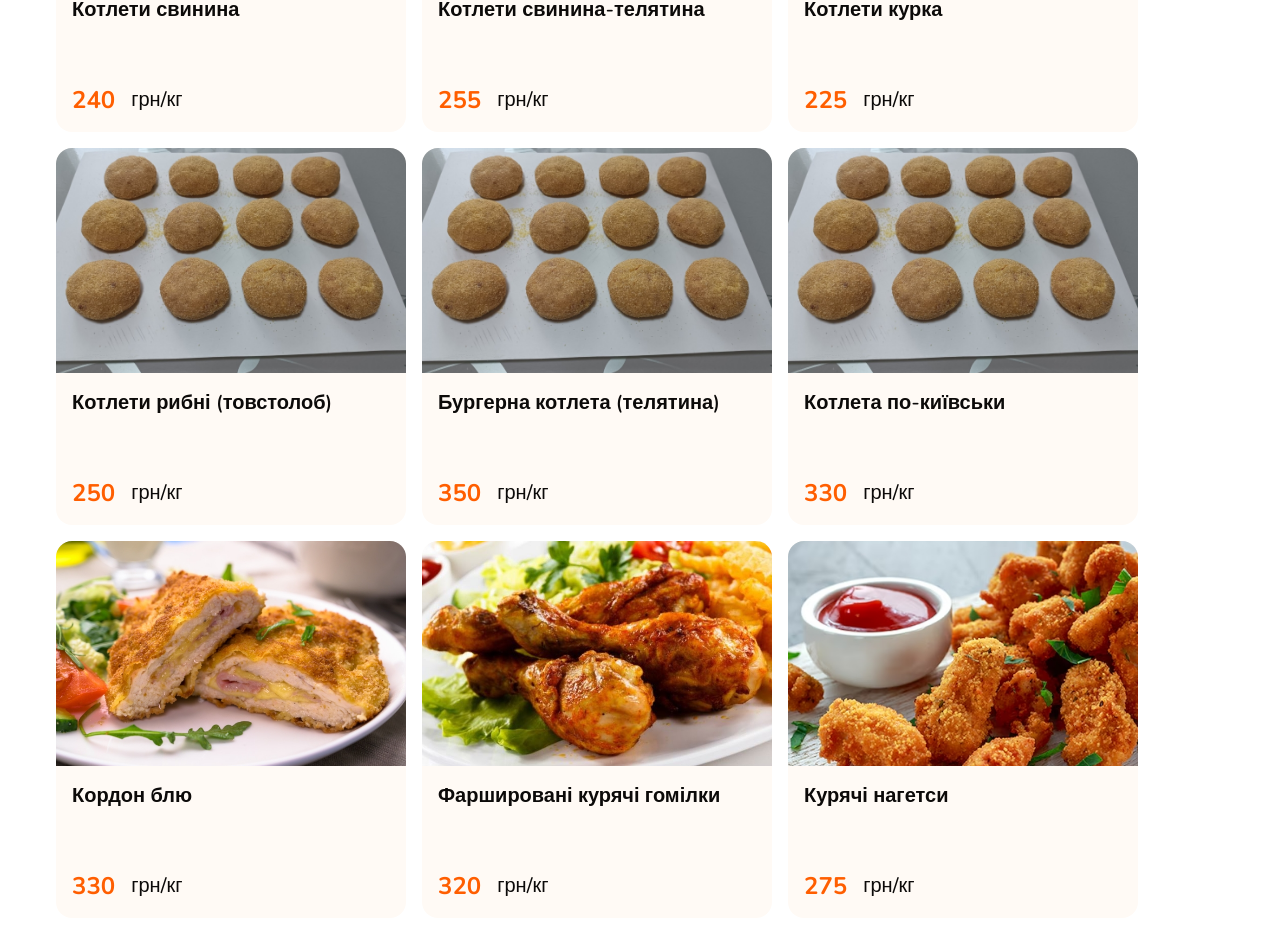
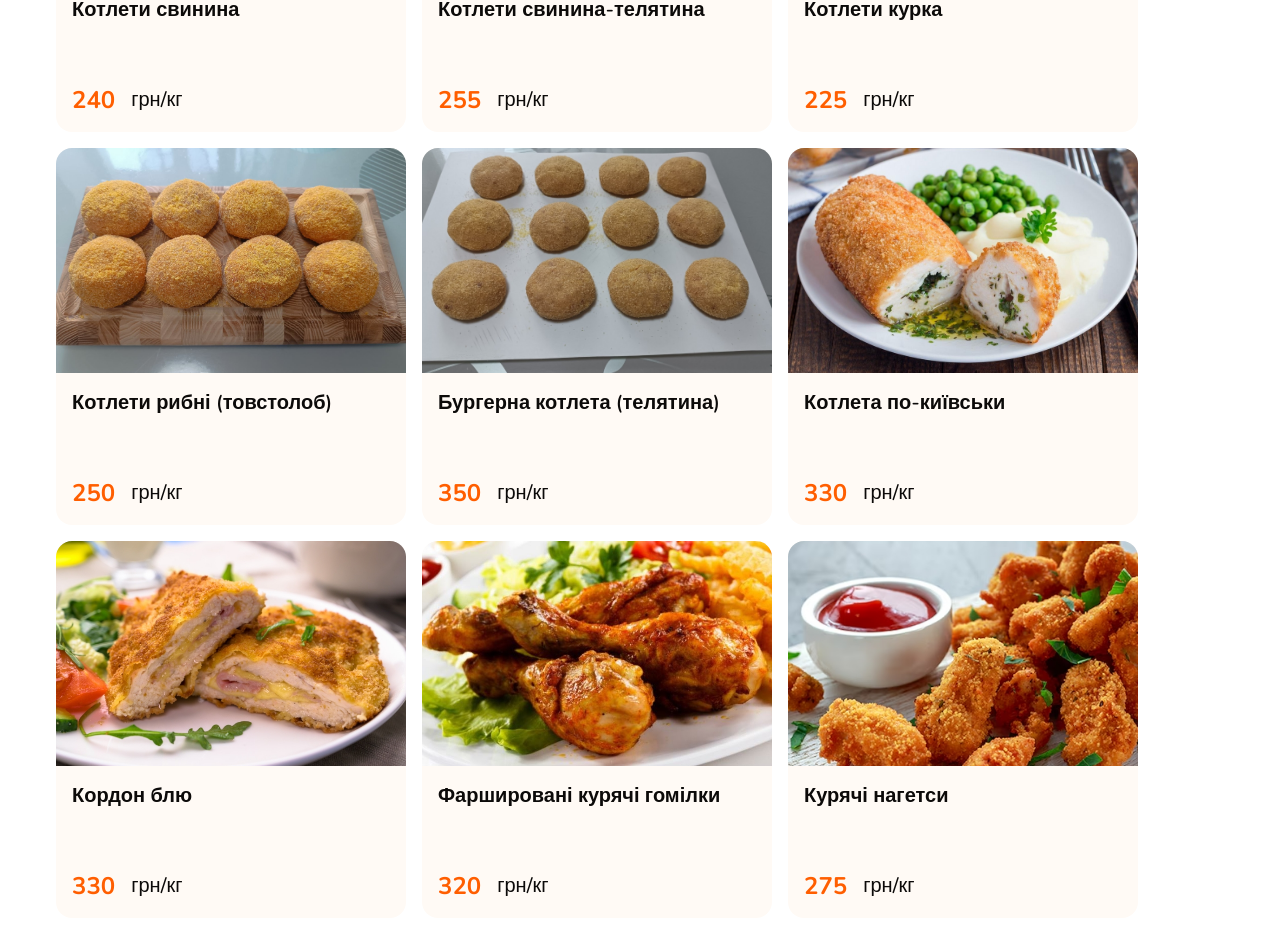
Before and after one commit to NickGM23/homemade-yummy, a Next.js app: page / in a window 1280 px wide. Shown: the part 2831-3765 px from the top of the page. Built offline with nearby package versions, Linux system fonts and the light colour scheme.

Commit message:
update foto products

```diff
--- a/data/products.js
+++ b/data/products.js
@@ -132,7 +132,7 @@ export const PRODUCTS = [
     price: 250.0,
     unitWeight: 'грн/кг',
     count: 0,
-    imageUrl: '/products/kotletu/kotletu1.jpg',
+    imageUrl: '/products/kotletu/kotletu_ruba.jpg',
   },
   {
     id: 16,
@@ -150,7 +150,7 @@ export const PRODUCTS = [
     price: 330.0,
     unitWeight: 'грн/кг',
     count: 0,
-    imageUrl: '/products/kotletu/kotletu1.jpg',
+    imageUrl: '/products/kotletu/kotletu_po_kuevski.jpg',
   },
   {
     id: 18,
```
Also changed, not shown: public/products/kotletu/kotletu_po_kuevski.jpg (added), public/products/kotletu/kotletu_ruba.jpg (added).
